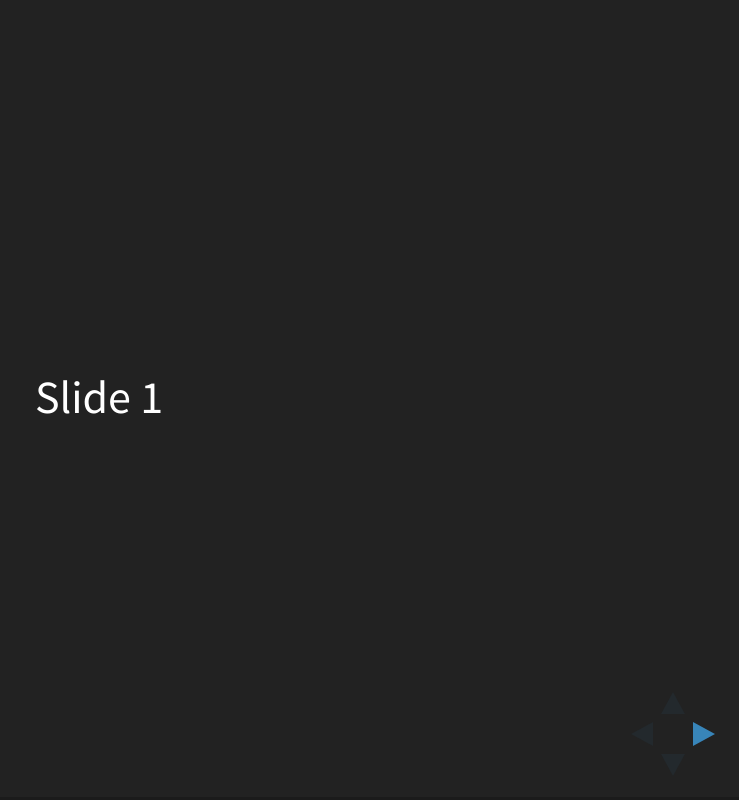
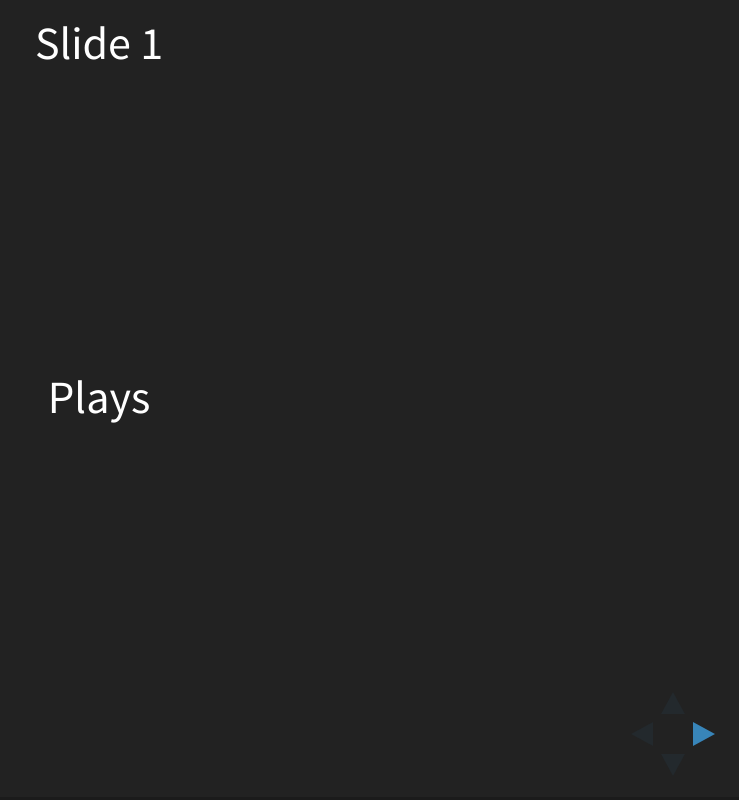
Before and after one commit to AKotro/mrs-higgins-art-presentation, a website: page index.html in a window 1280 px wide. Shown: the whole page, without its empty margins (541-1280 px from the left). Drawn offline with Linux system fonts and the light colour scheme.

Commit message:
Added plays

```diff
--- a/index.html
+++ b/index.html
@@ -24,7 +24,12 @@
 	<body>
 		<div class="reveal">
 			<div class="slides">
-				<section>Slide 1</section>
+				<section>
+					Slide 1
+					<section>
+						Plays
+					</section>
+				</section>
 				<section>Slide 2</section>
 			</div>
 		</div>
```
